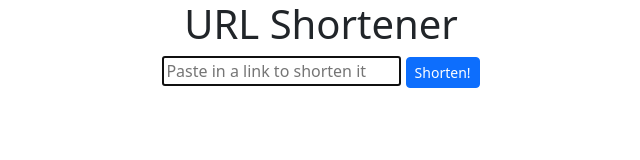
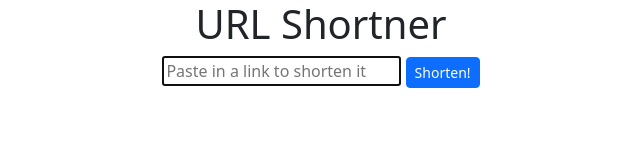
Before and after one commit to gabriel-am12/URL-Shortner, a website: page index.html in a window 1280 px wide. Shown: the whole page, without its empty margins (319-959 px from the left). Drawn offline with nearby package versions, Linux system fonts and the light colour scheme.

Commit message:
rename shortener to shortner

```diff
--- a/index.html
+++ b/index.html
@@ -15,7 +15,7 @@
   <body>
     <main>
       <section class="form-section text-center mb-5">
-        <h1 class="page-title">URL Shortener</h1>
+        <h1 class="page-title">URL Shortner</h1>
         <form class="url-form">
           <input
             class="url-input"
```
